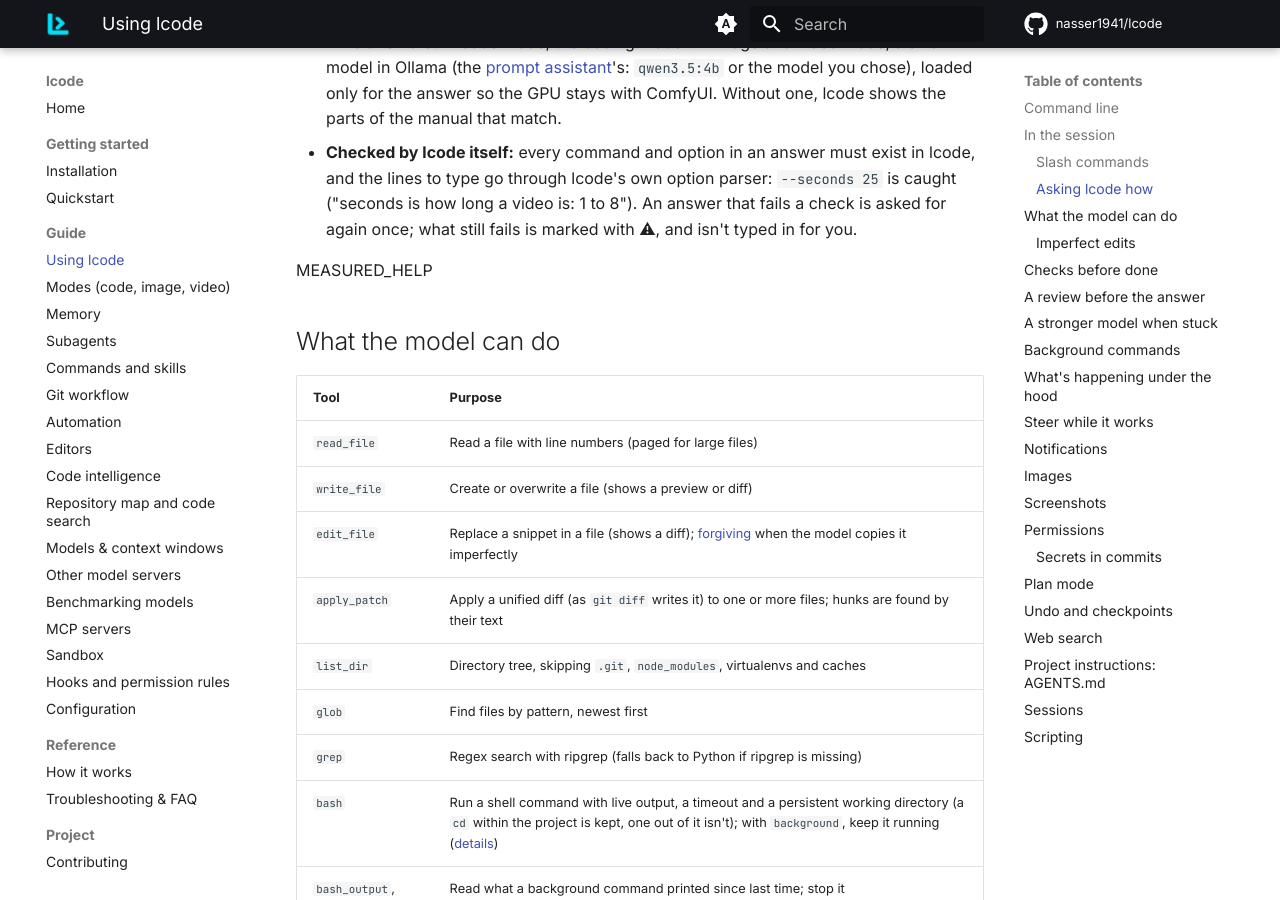
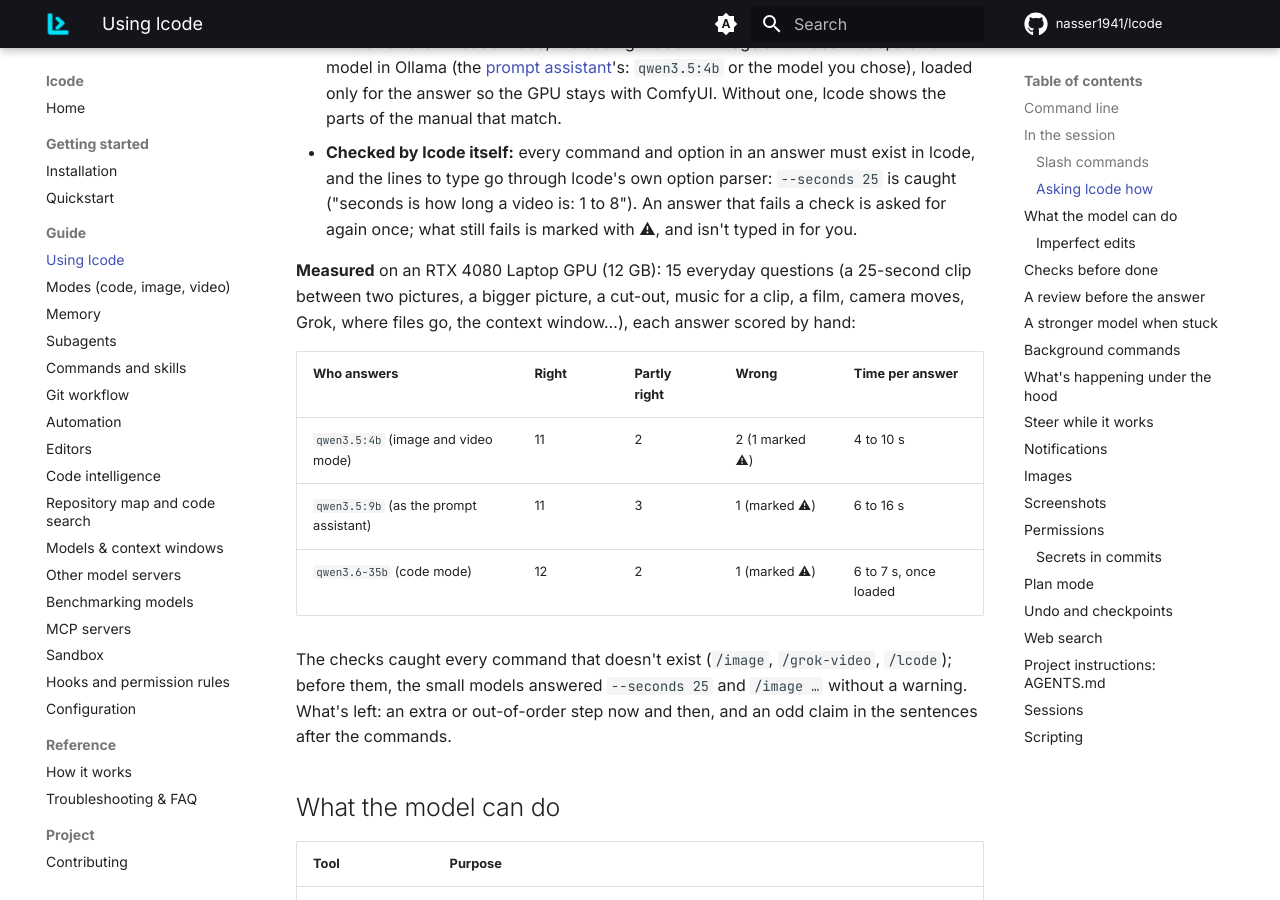
Before and after one commit to nasser1941/lcode, an MkDocs documentation site: the page built from docs/usage.md, in a window 1280 px wide and 900 px high, scrolled down 5015 px. Built offline with MkDocs 1.6.1 and Material for MkDocs 9.7.7, drawn with Linux system fonts in a browser that asks for light colours; comment, search, counter and statistics services are not loaded.

Commit message:
docs: what asking lcode gets right, measured
Co-Authored-By: Claude Opus 5.5 <noreply@anthropic.com>

```diff
--- a/docs/usage.md
+++ b/docs/usage.md
@@ -135,7 +135,19 @@ image ❯ /upscale 3 4
   a video is: 1 to 8"). An answer that fails a check is asked for again once; what still fails is
   marked with ⚠, and isn't typed in for you.
 
-MEASURED_HELP
+**Measured** on an RTX 4080 Laptop GPU (12 GB): 15 everyday questions (a 25-second clip between two
+pictures, a bigger picture, a cut-out, music for a clip, a film, camera moves, Grok, where files go,
+the context window…), each answer scored by hand:
+
+| Who answers | Right | Partly right | Wrong | Time per answer |
+|---|---|---|---|---|
+| `qwen3.5:4b` (image and video mode) | 11 | 2 | 2 (1 marked ⚠) | 4 to 10 s |
+| `qwen3.5:9b` (as the prompt assistant) | 11 | 3 | 1 (marked ⚠) | 6 to 16 s |
+| `qwen3.6-35b` (code mode) | 12 | 2 | 1 (marked ⚠) | 6 to 7 s, once loaded |
+
+The checks caught every command that doesn't exist (`/image`, `/grok-video`, `/lcode`); before them,
+the small models answered `--seconds 25` and `/image …` without a warning. What's left: an extra
+or out-of-order step now and then, and an odd claim in the sentences after the commands.
 
 ## What the model can do
 
```
